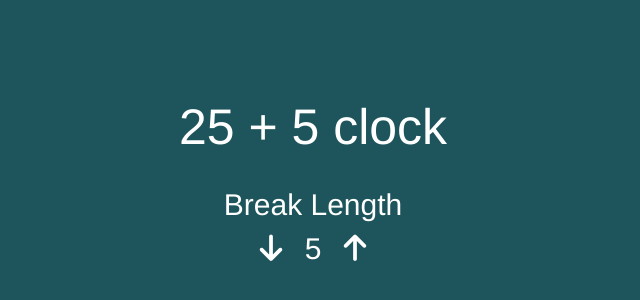
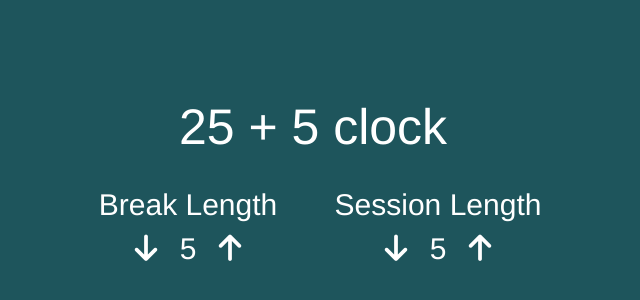
Before and after one commit to altontonn/clock, a React (Create React App) app: page / in a window 1280 px wide. Shown: the part 218-518 px from the top of the page, without its empty margins (327-967 px from the left). Built offline with nearby package versions, Linux system fonts and the light colour scheme.

Commit message:
Create the session section

```diff
--- a/public/index.html
+++ b/public/index.html
@@ -28,6 +28,7 @@
     integrity="sha512-DTOQO9RWCH3ppGqcWaEA1BIZOC6xxalwEsw9c2QQeAIftl+Vegovlnee1c9QX4TctnWMn13TZye+giMm8e2LwA=="
     crossorigin="anonymous" referrerpolicy="no-referrer" />
   <title>React App</title>
+  <style type="text/css">@import url(https://fonts.googleapis.com/css?family=Lato:300,400,700,900);</style>
 </head>
 
 <body id="app">
--- a/src/App.css
+++ b/src/App.css
@@ -22,7 +22,7 @@
   margin-bottom: 20px;
 }
 
-.length-control {
+.length-control, .session-control {
   display: inline-block;
   width: 250px;
 }
@@ -32,7 +32,7 @@
   width: 42px;
 }
 
-.length-control button {
+button {
   background: none;
   outline: none;
   border: none;
--- a/src/App.js
+++ b/src/App.js
@@ -21,6 +21,19 @@ class App extends React.Component {
             <i className="fa fa-arrow-up fa-2x"></i>
           </button>
         </div>
+        <div className="session-control">
+          <div id="session-label">Session Length</div>
+          <button className="btn-level" id="session-decrement" value="-">
+            <i className="fa fa-arrow-down fa-2x"></i>
+          </button>
+          <div className="btn-level" id="session-length">
+            5
+          </div>
+          <button className="btn-level" id="session-increment" value="+">
+            <i className="fa fa-arrow-up fa-2x"></i>
+          </button>
+        </div>
+        <div className="timer"></div>
       </div>
     );
   }
```
